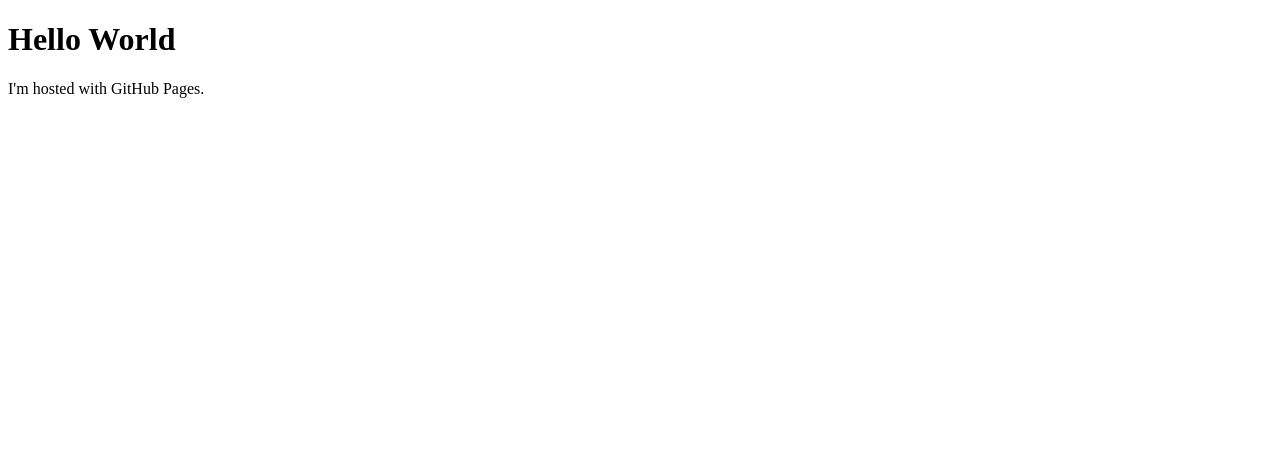
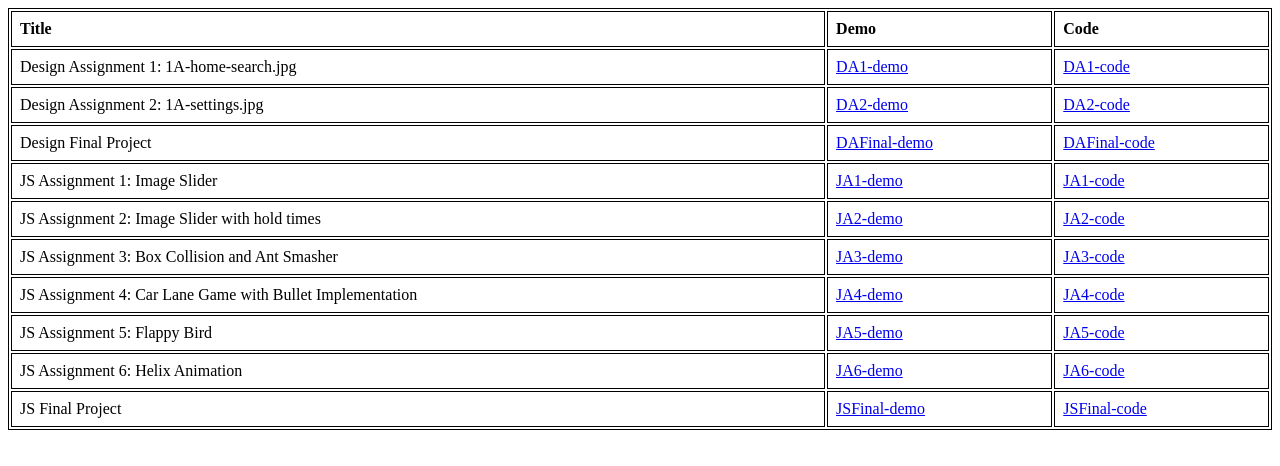
Before and after one commit to rbnp98/Leapfrog, a plain HTML site: page index.html in a window 1280 px wide. Drawn offline with Linux system fonts and the light colour scheme.

Commit message:
update index.html

```diff
--- a/index.html
+++ b/index.html
@@ -1,7 +1,81 @@
 <!DOCTYPE html>
 <html>
+<head>
+<style>
+
+table{
+  width: 100%;
+}
+
+td, th {
+  border: 1px solid black;
+  text-align: left;
+  padding: 8px;
+}
+
+table{
+  border: 1px solid black;
+}
+
+</style>
+
+</head>
+
 <body>
-<h1>Hello World</h1>
-<p>I'm hosted with GitHub Pages.</p>
-</body>
-</html>
+<table>
+  <tr>
+    <th>Title</th>
+    <th>Demo</th>
+    <th>Code</th>
+  </tr>
+  <tr>
+    <td>Design Assignment 1: 1A-home-search.jpg</td>
+    <td><a href = "#"/>DA1-demo</td>
+    <td><a href = "#"/>DA1-code</td>
+  </tr>
+  <tr>
+    <td>Design Assignment 2: 1A-settings.jpg</td>
+    <td><a href = "#"/>DA2-demo</td>
+    <td><a href = "#"/>DA2-code</td>
+  </tr>
+  <tr>
+    <td>Design Final Project</td>
+    <td><a href = "#"/>DAFinal-demo</td>
+    <td><a href = "#"/>DAFinal-code</td>
+  </tr>
+  <tr>
+    <td>JS Assignment 1: Image Slider</td>
+    <td><a href = "#"/>JA1-demo</td>
+    <td><a href = "#"/>JA1-code</td>
+  </tr>
+  <tr>
+    <td>JS Assignment 2: Image Slider with hold times</td>
+    <td><a href = "#"/>JA2-demo</td>
+    <td><a href = "#"/>JA2-code</td>
+  </tr>
+  <tr>
+    <td>JS Assignment 3: Box Collision and Ant Smasher</td>
+    <td><a href = "#"/>JA3-demo</td>
+    <td><a href = "#"/>JA3-code</td>
+  </tr>
+  <tr>
+    <td>JS Assignment 4: Car Lane Game with Bullet Implementation</td>
+    <td><a href = "#"/>JA4-demo</td>
+    <td><a href = "#"/>JA4-code</td>
+  </tr>
+  <tr>
+    <td>JS Assignment 5: Flappy Bird</td>
+    <td><a href = "#"/>JA5-demo</td>
+    <td><a href = "#"/>JA5-code</td>
+  </tr>
+  <tr>
+    <td>JS Assignment 6: Helix Animation</td>
+    <td><a href = "#"/>JA6-demo</td>
+    <td><a href = "#"/>JA6-code</td>
+  </tr>
+  <tr>
+    <td>JS Final Project</td>
+    <td><a href = "#"/>JSFinal-demo</td>
+    <td><a href = "#"/>JSFinal-code</td>
+  </tr>
+</table>
```
